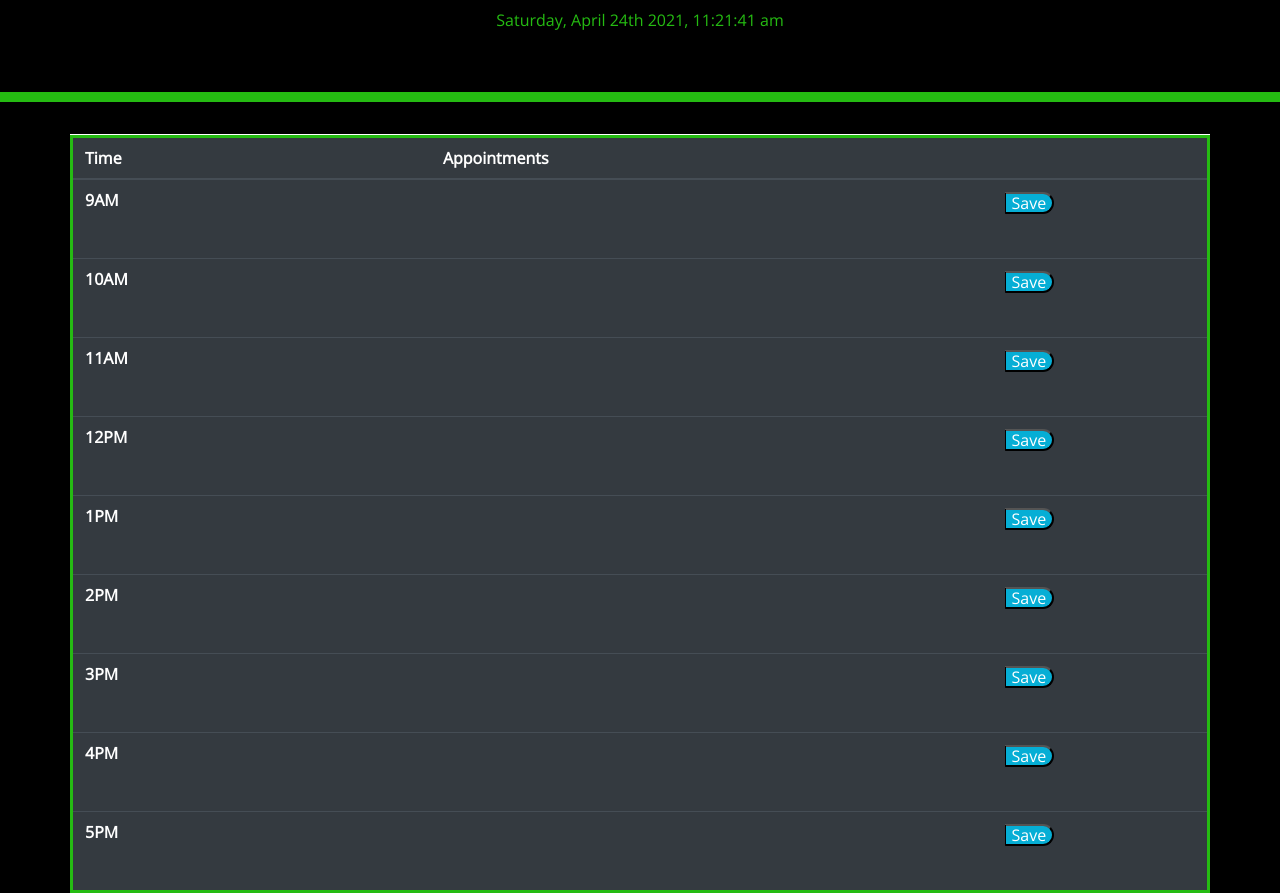
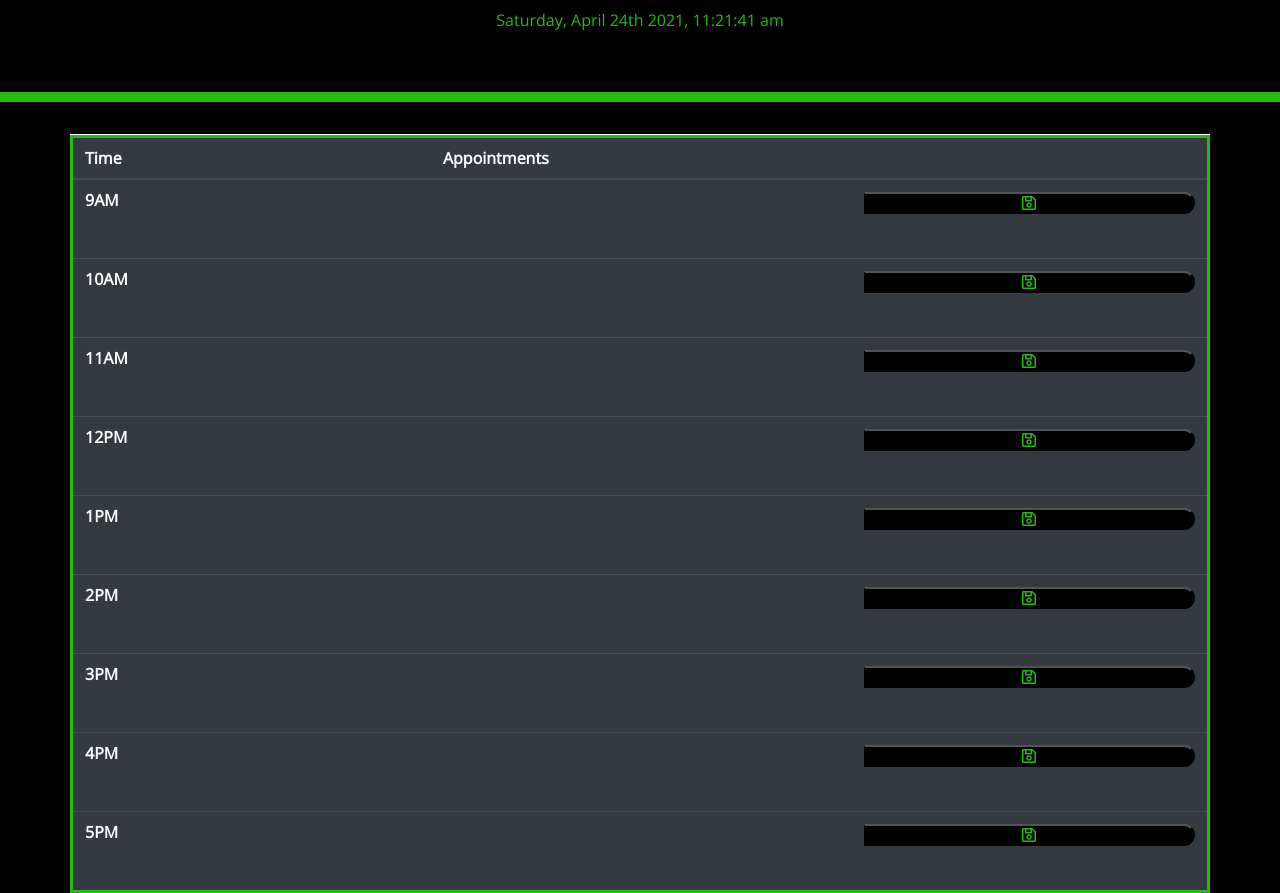
Before and after one commit to d-trecker/dtreck-scheduler, a plain HTML site: page index.html in a window 1280 px wide. Shown: the part 182-1075 px from the top of the page. Drawn offline with nearby package versions, Linux system fonts and the light colour scheme.

Commit message:
Edited save buttons

```diff
--- a/assets/css/style.css
+++ b/assets/css/style.css
@@ -62,8 +62,10 @@ textarea {
   border-left: 1px solid black;
   border-top-right-radius: 15px;
   border-bottom-right-radius: 15px;
-  background-color: #06aed5;
-  color: white;
+  background-color: black;
+  color: rgb(37, 187, 18);
+  width: 100%;
+  height: auto;
 }
 
 .saveBtn i:hover {
--- a/index.html
+++ b/index.html
@@ -57,46 +57,46 @@
             <tr id = "time-row">
               <th scope="row" id="timeId">9AM</th>
               <td class="col-8 apt" id="aptId"><textarea class="edit col-12"></textarea></td>
-              <td class="col-4"><button class="saveBtn" id="saveId">Save</button></td>
+              <td class="col-4"><button class="col-12 saveBtn far fa-save" id="saveId"></button></td>
             </tr>
             <tr id = "time-row">
               <th scope="row">10AM</th>
               <td id="aptId" class="apt"><textarea class="edit col-12"></textarea></td>
-              <td><button class="saveBtn" id="saveId">Save</button></td>
+              <td class="col-4"><button class="col-12 saveBtn far fa-save" id="saveId"></button></td>
             </tr>
             <th scope="row" id="timeId">11AM</th>
             <td id="aptId" class="apt"><textarea class="edit col-12"></textarea></td>
-            <td><button class="saveBtn" id="saveId">Save</button></td>
+            <td class="col-4"><button class="col-12 saveBtn far fa-save" id="saveId"></button></td>
           </tr>
           <tr>
             <th scope="row" id="timeId">12PM</th>
             <td id="aptId"><textarea class="edit col-12"></textarea></td>
-            <td><button class="saveBtn" id="saveId">Save</button></td>
+            <td class="col-4"><button class="col-12 saveBtn far fa-save" id="saveId"></button></td>
           </tr>
           <tr>
             <th scope="row" id="timeId">1PM</th>
             <td id="aptId"><textarea class="edit col-12"></textarea></td>
-            <td><button class="saveBtn" id="saveId">Save</button></td>
+            <td class="col-4"><button class="col-12 saveBtn far fa-save" id="saveId"></button></td>
           </tr>
           <tr>
             <th scope="row" id="timeId">2PM</th>
             <td id="aptId"><textarea class="edit col-12"></textarea></td>
-            <td><button class="saveBtn" id="saveId">Save</button></td>
+            <td class="col-4"><button class="col-12 saveBtn far fa-save" id="saveId"></button></td>
           </tr>
           <tr>
             <th scope="row" id="timeId">3PM</th>
             <td id="aptId"><textarea class="edit col-12"></textarea></td>
-            <td><button class="saveBtn" id="saveId">Save</button></td>
+            <td class="col-4"><button class="col-12 saveBtn far fa-save" id="saveId"></button></td>
           </tr>
           <tr>
             <th scope="row" id="timeId">4PM</th>
             <td id="aptId"><textarea class="edit col-12"></textarea></td>
-            <td><button class="saveBtn" id="saveId">Save</button></td>
+            <td class="col-4"><button class="col-12 saveBtn far fa-save" id="saveId"></button></td>
           </tr>
           <tr>
             <th scope="row" id="timeId">5PM</th>
             <td id="aptId"><textarea class="edit col-12"></textarea></td>
-            <td><button class="saveBtn" id="saveId">Save</button></td>
+            <td class="col-4"><button class="col-12 saveBtn far fa-save" id="saveId"></button></td>
           </tr>
           </tbody>
         </table>
```
